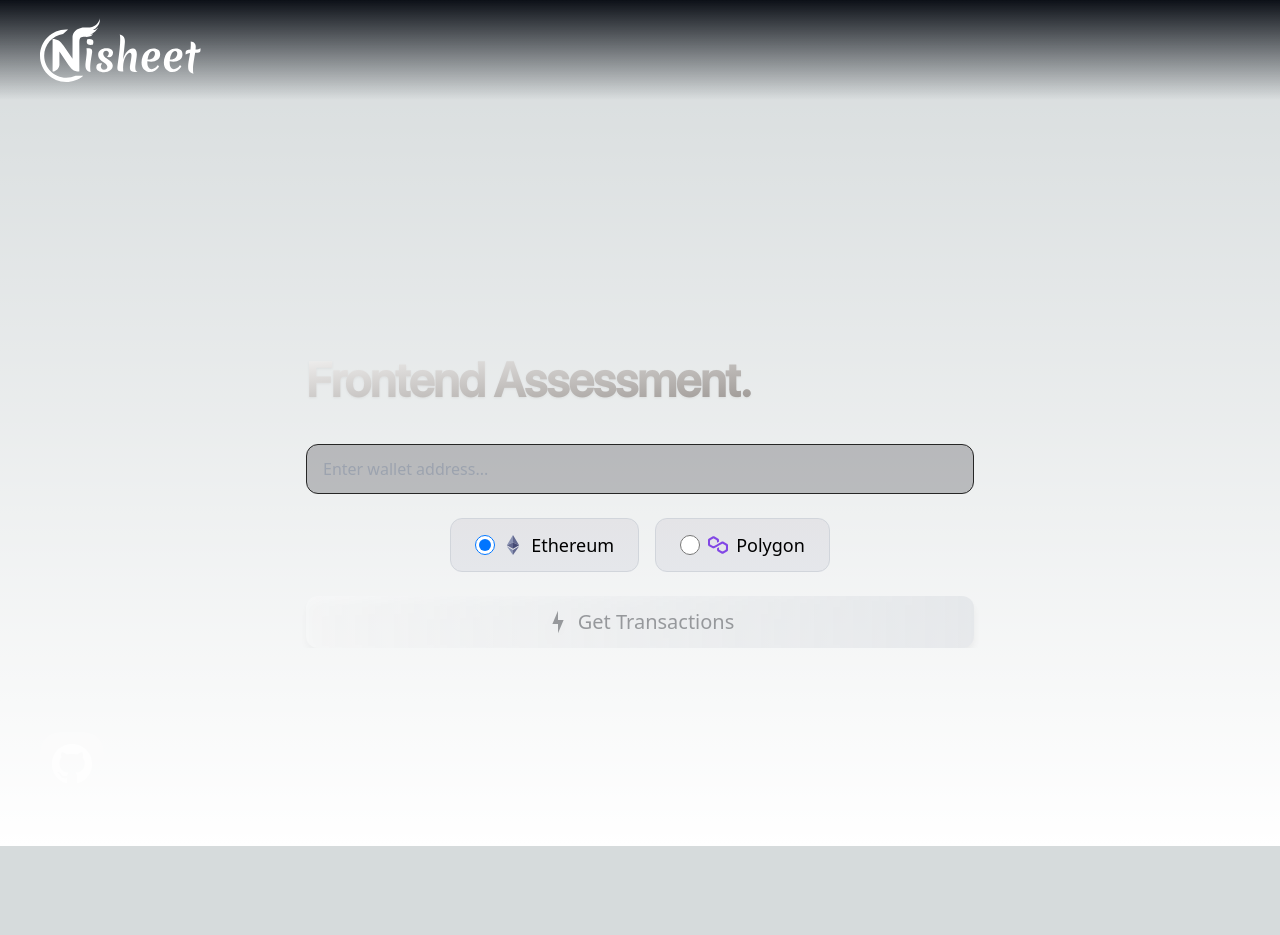
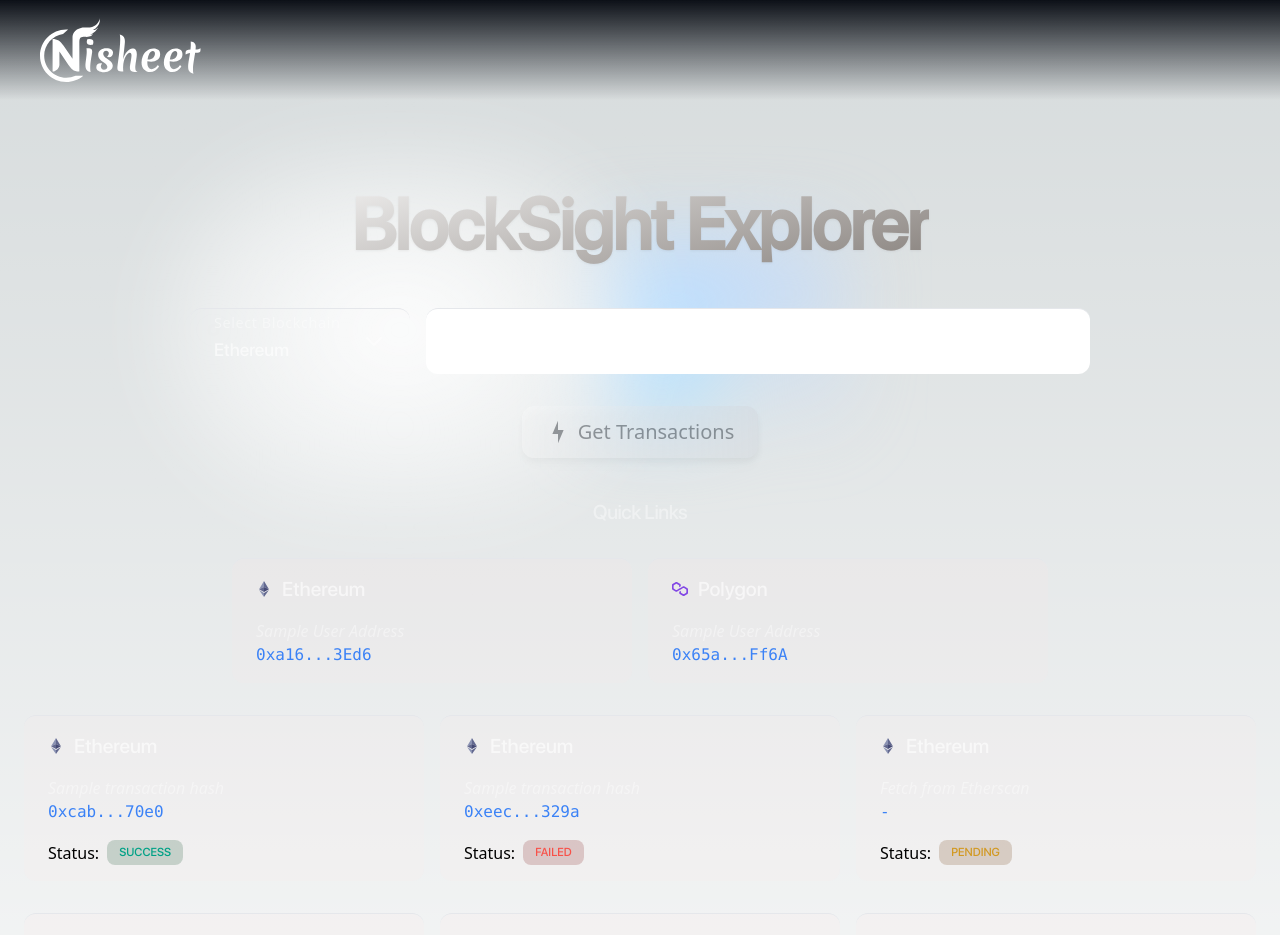
Before and after one commit to nisheet94/blocksight-explorer, a Next.js app: page / in a window 1280 px wide. Shown: the top 935 px of the page. Before the commit the page ends 846 px from the top, so only its background shows below. Built offline with nearby package versions, Linux system fonts and the light colour scheme.

Commit message:
Updated hero page

```diff
--- a/app/api/transaction/[transactionHash]/route.ts
+++ b/app/api/transaction/[transactionHash]/route.ts
@@ -107,7 +107,7 @@
 ) {
   const isRateLimited = rateLimiter({
     windowMs: 2 * 60 * 1000, // 2 minutes in milliseconds
-    max: 10, // Max number of requests in the time window
+    max: 30, // Max number of requests in the time window
   })(request);
 
   if (isRateLimited instanceof NextResponse) {
--- a/app/page.tsx
+++ b/app/page.tsx
@@ -3,22 +3,187 @@
 import { useState } from 'react';
 import { useRouter } from 'next/navigation';
 
+import Dropdown from '@/components/shared/dropdown';
+import StatusBadge from '@/components/shared/badge/status';
+
 import { blockchains } from '@/utils/constants/blockchains';
 
-import { SearchIcon } from '@/components/shared/icons';
+import { RedirectIcon, SearchIcon } from '@/components/shared/icons';
 
 import { Styles } from '@/types/styles';
+import { Status } from '@/utils/constants/status';
+import { parseAddress } from '@/utils/parseAddress';
+import { BlockchainKey } from '@/types/blockchain';
 
 const styles: Styles = {
-  heroContainer: `flex flex-col mt-[180px] lg:mt-[200px] xl:mt-[220px] max-w-[700px] w-full px-4 overflow-hidden mx-auto`,
-  heroHeader: `mb-6 bg-gradient-to-br from-white to-stone-500 bg-clip-text font-display text-4xl font-bold tracking-[-0.02em] text-transparent drop-shadow-sm [text-wrap:balance] sm:text-5xl sm:leading-[5rem]`,
-  getTxnButton: `flex items-center justify-center gap-2 px-6 py-3 bg-gradient-to-r from-secondary/60 to-gray-300 text-primary hover:opacity-70 disabled:opacity-40 disabled:cursor-not-allowed smooth-transition rounded-xl text-xl font-medium cursor-pointer drop-shadow-lg`,
-  walletAddressLabel: `grid grid-cols-1 items-center justify-center gap-6 w-full`,
-  walletAddressInput: `flex grow items-center justify-center px-4 py-3 w-full border outline-none border-neutral-800 rounded-lg 2md:rounded-xl bg-zinc-700/30 smooth-transition overflow-hidden text-secondary/80`,
-  blockchainList: `flex items-center mx-auto gap-4`,
-  blockchainLabel: `flex items-center justify-center px-4 sm:px-6 py-3 gap-2 w-full bg-gradient-to-b from-zinc-200 backdrop-blur-2xl dark:border-neutral-800 dark:bg-zinc-800/30 dark:from-inherit rounded-xl border border-b border-gray-300 bg-gray-200 sm:text-lg capitalize cursor-pointer hover:dark:bg-zinc-700/30 smooth-transition`,
-  blockchainIcon: `h-3.5 w-3.5 sm:h-5 sm:w-5`,
+  bgGradient: `absolute inset-x-0 top-[60px] sm:top-[150px] flex items-center justify-center before:h-[300px] before:sm:w-[480px] before:w-[140px] before:-translate-x-1/2 before:rounded-full before:bg-gradient-radial before:from-white before:to-transparent before:blur-2xl after:absolute after:-z-20 after:h-[180px] after:sm:w-[240px] after:w-[140px] after:translate-x-1/3 after:bg-gradient-conic after:from-sky-200 after:via-blue-200 after:blur-2xl after:content-[''] before:dark:bg-gradient-to-br before:dark:from-transparent before:dark:to-blue-700 before:dark:opacity-10 after:dark:from-sky-900 after:dark:via-[#0141ff] after:dark:opacity-40 before:lg:h-[360px] z-[-1] pointer-events-none`,
+  heroContainer: `flex flex-col items-center mt-5 mb-[60px] sm:mb-[120px] max-width w-full px-4 overflow-hidden mx-auto`,
+  heroHeader: `py-12 bg-gradient-to-br from-white to-stone-500 bg-clip-text font-display text-4xl sm:text-6xl md:text-7xl font-bold tracking-[-0.02em] text-transparent drop-shadow-sm [text-wrap:balance] leading-normal`,
+  walletAddressLabel: `flex flex-col-reverse sm:flex-row-reverse gap-4 max-w-[900px] w-full`,
+  walletAddressInput: `flex grow items-center justify-center px-4 lg:px-6 h-[56px] sm:h-[66px] w-full font-display text-secondary/60 tracking-wide dark:bg-secondary/[8%] border-t-[1.5px] dark:border-secondary/[5%] focus-within:ring-4 dark:focus-within:ring-secondary/[4%] rounded-lg 2md:rounded-xl outline-none smooth-transition placeholder:tracking-wide placeholder-secondary/40 placeholder:tracking-wide disabled:cursor-not-allowed`,
   searchIcon: `h-6 w-6`,
+  getTxnButton: `flex items-center justify-center gap-2 px-6 py-3 mt-8 bg-gradient-to-r from-secondary/60 to-gray-300 text-primary hover:opacity-70 disabled:opacity-40 disabled:cursor-not-allowed smooth-transition rounded-xl text-xl font-medium cursor-pointer drop-shadow-lg`,
+  quickLinks: `mt-10 flex flex-col gap-4 w-full`,
+  quickLinksHeader: `text-xl text-center font-display tracking-tight text-secondary/40`,
+  addressList: `flex flex-col md:flex-row gap-4 mt-4 items-center justify-center`,
+  transactionList: `flex flex-col md:flex-row gap-4 mt-4 items-center justify-center`,
+  transactionItem: `w-full max-w-[400px]`,
+  transactionLink: `bg-red-100/10 group relative flex flex-col gap-4 px-4 sm:px-6 py-3 sm:py-4 dark:bg-secondary/[4%] border-t-[1.5px] dark:border-secondary/[5%] rounded-xl`,
+  redirectIcon: `absolute top-5 right-5 h-4 w-4 transform group-hover:translate-x-1 group-hover:-translate-y-1 opacity-0 group-hover:opacity-40 text-secondary smooth-transition`,
+  blockchainWrapper: `flex items-center gap-1.5 sm:gap-2.5`,
+  blockchainIcon: `h-3.5 w-3.5 sm:h-4 sm:w-4`,
+  blockchainName: `capitalize font-display text-lg sm:text-xl text-secondary/60`,
+  transactionDetails: `flex flex-col text-secondary/40 text-sm sm:text-base`,
+  transactionMessage: `italic`,
+  transactionHash: `font-mono text-blue-500`,
+  transactionStatus: `flex items-center gap-2`,
+  transactionStatusText: `sm:text-lg text-secondary/40`,
+};
+
+const dropdownOptions = Object.entries(blockchains).map(
+  ([key, blockchain]) => ({
+    value: blockchain.name,
+    label: blockchain.name,
+  })
+);
+
+type SampleTransaction = {
+  type: Status;
+  message?: string;
+  link?: string;
+  hash?: string;
+};
+
+interface BlockchainData {
+  name: BlockchainKey;
+  addressLink: string;
+  transactions: SampleTransaction[];
+}
+
+const blockchainData: BlockchainData[] = [
+  {
+    name: 'ethereum',
+    addressLink: '0xa1619bDa3F5160d19dF5F9358F76A3E9BC893Ed6',
+    transactions: [
+      {
+        type: Status.SUCCESS,
+        hash: '0xcabe84f331c3493658c844c439e7722a7a75d3079f1d305bb4e17481ebc770e0',
+      },
+      {
+        type: Status.FAILED,
+        hash: '0xeec4ccd13fe05907f9d732a8ad245bcb7f918217157b89baaa23895c12eb329a',
+      },
+      {
+        type: Status.PENDING,
+        message: 'Fetch from Etherscan',
+        link: 'https://etherscan.io/txsPending',
+      },
+    ],
+  },
+  {
+    name: 'polygon',
+    addressLink: '0x65ac1E192F37e08ba2D65086D80BFA2e1FE4Ff6A',
+    transactions: [
+      {
+        type: Status.SUCCESS,
+        hash: '0x6c466b113f6570e68d2d8a4d72e004fe461cb6fff3e39f17efd7f6afcf955b49',
+      },
+      {
+        type: Status.FAILED,
+        hash: '0x183b36cee2297696a2ca432555456bae8d6e2f45533276d017b5b76c3f82e277',
+      },
+      {
+        type: Status.PENDING,
+        message: 'Fetch from Polygonscan',
+        link: 'https://polygonscan.com/txsPending',
+      },
+    ],
+  },
+  // ...
+];
+
+const QuickLinks: React.FC = () => {
+  return (
+    <div className={styles.quickLinks}>
+      <span className={styles.quickLinksHeader}>Quick Links</span>
+
+      {/* User address quick links */}
+      <ul className={styles.addressList}>
+        {blockchainData.map((blockchain, i) => {
+          const { Icon, name } = blockchains[blockchain.name];
+          return (
+            <li key={i} className={styles.transactionItem}>
+              <a
+                aria-label="link-on-chain-explorer"
+                href={`/${name}/address/${blockchain.addressLink}`}
+                target="_blank"
+                rel="noopener noreferrer"
+                className={styles.transactionLink}
+              >
+                <RedirectIcon className={styles.redirectIcon} />
+
+                <div className={styles.blockchainWrapper}>
+                  <Icon className={styles.blockchainIcon} />
+                  <span className={styles.blockchainName}>{name}</span>
+                </div>
+
+                <div className={styles.transactionDetails}>
+                  <p className={styles.transactionMessage}>
+                    Sample User Address
+                  </p>
+                  <span className={styles.transactionHash}>
+                    {parseAddress(blockchain.addressLink)}
+                  </span>
+                </div>
+              </a>
+            </li>
+          );
+        })}
+      </ul>
+
+      {/* Transaction quick links*/}
+      {blockchainData.map((blockchain) => {
+        const { Icon, name } = blockchains[blockchain.name];
+
+        return (
+          <ul key={name} className={styles.transactionList}>
+            {blockchain.transactions.map((txn, i) => (
+              <li key={i} className={styles.transactionItem}>
+                <a
+                  aria-label="link-on-chain-explorer"
+                  href={`/transactions/${name}/${txn.hash}`}
+                  target="_blank"
+                  rel="noopener noreferrer"
+                  className={styles.transactionLink}
+                >
+                  <RedirectIcon className={styles.redirectIcon} />
+
+                  <div className={styles.blockchainWrapper}>
+                    <Icon className={styles.blockchainIcon} />
+                    <span className={styles.blockchainName}>{name}</span>
+                  </div>
+
+                  <div className={styles.transactionDetails}>
+                    <p className={styles.transactionMessage}>
+                      {txn.hash ? 'Sample transaction hash' : txn.message}
+                    </p>
+                    <span className={styles.transactionHash}>
+                      {txn.hash ? parseAddress(txn.hash) : '-'}
+                    </span>
+                  </div>
+
+                  <span className={styles.transactionStatus}>
+                    <span className={styles.t}>Status:</span>
+                    <StatusBadge type={txn.type} small />
+                  </span>
+                </a>
+              </li>
+            ))}
+          </ul>
+        );
+      })}
+    </div>
+  );
 };
 
 export default function Home() {
@@ -43,7 +208,9 @@
 
   return (
     <section className={styles.heroContainer}>
-      <header className={styles.heroHeader}>Frontend Assessment.</header>
+      <div className={styles.bgGradient}></div>
+
+      <header className={styles.heroHeader}>BlockSight Explorer</header>
 
       <div className={styles.walletAddressLabel}>
         <input
@@ -56,25 +223,14 @@
           onChange={handleChange}
         />
 
-        <ul className={styles.blockchainList}>
-          {Object.entries(blockchains).map(([key, blockchain]) => (
-            <li key={key} className="w-full">
-              <label className={styles.blockchainLabel}>
-                <input
-                  type="radio"
-                  id={`radio-${blockchain.name}`}
-                  name="blockchainSelection"
-                  value={blockchain.name}
-                  checked={selectedChain === blockchain.name}
-                  onChange={() => setSelectedChain(blockchain.name)}
-                  className={styles.blockchainIcon}
+        <Dropdown
+          label="Select Blockchain"
+          options={dropdownOptions}
+          value={selectedChain}
+          onSelect={({ value }) => setSelectedChain(value)}
+          classNames={{ container: `sm:max-w-[220px] lg:max-w-[220px]` }}
         />
-                <blockchain.Icon className={styles.blockchainIcon} />
-                {blockchain.name}
-              </label>
-            </li>
-          ))}
-        </ul>
+      </div>
 
       <button
         type="button"
@@ -86,7 +242,8 @@
         <SearchIcon className={styles.searchIcon} aria-hidden="true" />
         Get Transactions
       </button>
-      </div>
+
+      <QuickLinks />
     </section>
   );
 }
--- a/components/layout/footer.tsx
+++ b/components/layout/footer.tsx
@@ -8,7 +8,7 @@
   socialLinkItem: `ml-[40px] group p-[10px] sm:p-3 h-[48px] w-[48px] sm:h-[64px] sm:w-[64px] gap-1 grayscale rounded-xl sm:rounded-[1.2rem] 2xsm:rounded-3xl hover:rounded-xl bg-secondary/10 text-secondary/80 hover:bg-secondary/5 hover:shadow-md transition-all duration-300 ease-linear`,
 };
 
-const githubUrl = 'https://github.com/nisheet94/web3-transactions-app';
+const github = 'https://github.com/nisheet94/web3-transactions-app';
 
 export default function Footer() {
   return (
@@ -16,7 +16,7 @@
       <div className={styles.footerDivider}></div>
 
       <a
-        href={githubUrl}
+        href={github}
         target="_blank"
         rel="noopener noreferrer"
         aria-label={`Visit the github page`}
--- a/components/shared/badge/index.tsx
+++ b/components/shared/badge/direction/index.tsx
@@ -13,12 +13,16 @@
 };
 
 interface BadgeProps {
-  type: 'in' | 'out' | string; // If you anticipate other types, you can use the string type, else keep 'in' | 'out'
+  type: 'in' | 'out' | string;
   isLoading?: boolean;
   full?: boolean;
 }
 
-const Badge: React.FC<BadgeProps> = ({ type, isLoading, full = false }) => {
+const DirectionBadge: React.FC<BadgeProps> = ({
+  type,
+  isLoading,
+  full = false,
+}) => {
   if (isLoading) {
     return <div className={styles.loader}></div>;
   }
@@ -36,4 +40,4 @@
   );
 };
 
-export default Badge;
+export default DirectionBadge;
--- /dev/null
+++ b/components/shared/badge/status/index.tsx
@@ -0,0 +1,46 @@
+import React from 'react';
+import cx from 'classnames';
+
+import { Status } from '@/utils/constants/status';
+
+const typeColor: any = {
+  success: 'text-[#00a186] bg-green-900/20',
+  failed: 'text-[#F85149] bg-red-900/20',
+  pending: 'text-[#d29922] bg-yellow-900/20',
+};
+
+const styles: any = {
+  wrapper: `flex items-center justify-center gap-2 h-full pointer-events-none`,
+  loader: `h-[24px] w-[100px] bg-secondary/20 animate-pulse rounded-xl`,
+  text: `w-min flex items-center justify-center rounded-lg font-display px-3 py-0.5 px-2 py-1`,
+};
+
+interface BadgeProps {
+  type: Status;
+  isLoading?: boolean;
+  small?: boolean;
+}
+
+const StatusBadge: React.FC<BadgeProps> = ({
+  type,
+  isLoading,
+  small = false,
+}) => {
+  if (isLoading) {
+    return <div className={styles.loader}></div>;
+  }
+  return (
+    <div className={styles.wrapper}>
+      <span
+        className={cx(styles.text, typeColor[type], {
+          'sm:text-lg capitalize': !small,
+          'text-[0.725rem] uppercase': small,
+        })}
+      >
+        {type}
+      </span>
+    </div>
+  );
+};
+
+export default StatusBadge;
--- a/components/shared/dropdown/index.tsx
+++ b/components/shared/dropdown/index.tsx
@@ -18,7 +18,7 @@
   dropdownArrow: `absolute top-1/2 right-3 sm:right-4 lg:right-6 transform -translate-y-1/2 h-5 w-5 lg:h-6 lg:w-6 smooth-transition`,
   dropdownContainer: `z-10 absolute w-full mt-2 flex flex-col h-min bg-dropdown backdrop-blur-xl border-[.5px] border-secondary/[10%] rounded-xl`,
   dropdownOption: `group flex items-center justify-between gap-2 px-4 py-3 w-full smooth-transition`,
-  dropdownOptionLabel: `text-start tracking-[0.02em] pointer-events-none`,
+  dropdownOptionLabel: `text-start tracking-[0.02em] pointer-events-none capitalize`,
   dropdownOptionSelected: `text-secondary/20 cursor-not-allowed`,
   dropdownOptionUnselected: `text-secondary/40 hover:text-secondary/60`,
 };
@@ -181,7 +181,7 @@
         disabled={disabled}
       >
         {value && (
-          <span className="animate-fade-in">
+          <span className="animate-fade-in capitalize">
             {getSelectedOptionLabel(value)}
           </span>
         )}
--- a/components/web3/user/profile/index.tsx
+++ b/components/web3/user/profile/index.tsx
@@ -7,7 +7,7 @@
 import Dropdown from '@/components/shared/dropdown';
 import UserTransactions from '@/components/web3/user/transactions';
 import SearchBar from '@/components/shared/search';
-import Badge from '@/components/shared/badge';
+import DirectionBadge from '@/components/shared/badge/direction';
 
 import { useLatestBlock } from '@/hooks/useLatestBlock';
 import { useWalletDetails } from '@/hooks/useWalletDetails';
@@ -87,7 +87,7 @@
     >
       <div className={styles.searchItemWrapper}>
         <div className={styles.searchItemBadge}>
-          <Badge isLoading={false} type={direction} full />
+          <DirectionBadge isLoading={false} type={direction} full />
         </div>
 
         <div className={styles.searchItemContent}>
--- a/types/transaction.d.ts
+++ b/types/transaction.d.ts
@@ -1,3 +1,5 @@
+import { Status } from '@/utils/constants/status';
+
 export type TransactionType = {
   txnHash: string;
   amountInEth: string;
@@ -10,7 +12,7 @@
   txnFeeInUSD: string;
   gasPriceInGwei: string;
   gasFeeInEth: string;
-  status: 'pending' | 'success' | 'failed';
+  status: Status;
 };
 
 export type UserTransaction = {
--- /dev/null
+++ b/utils/constants/status.ts
@@ -0,0 +1,5 @@
+export enum Status {
+  SUCCESS = 'success',
+  FAILED = 'failed',
+  PENDING = 'pending',
+}
```
Also changed, not shown: components/web3/transaction/details/index.tsx (+5 -2 lines), components/web3/user/transactions/row/index.tsx (+2 -16 lines). Lines whose indentation alone changed are shown as unchanged.
